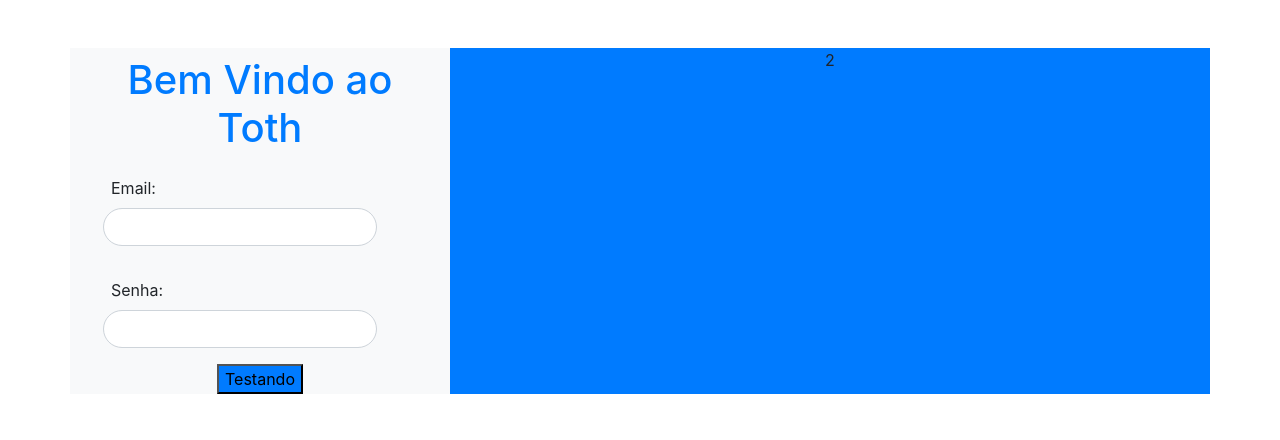
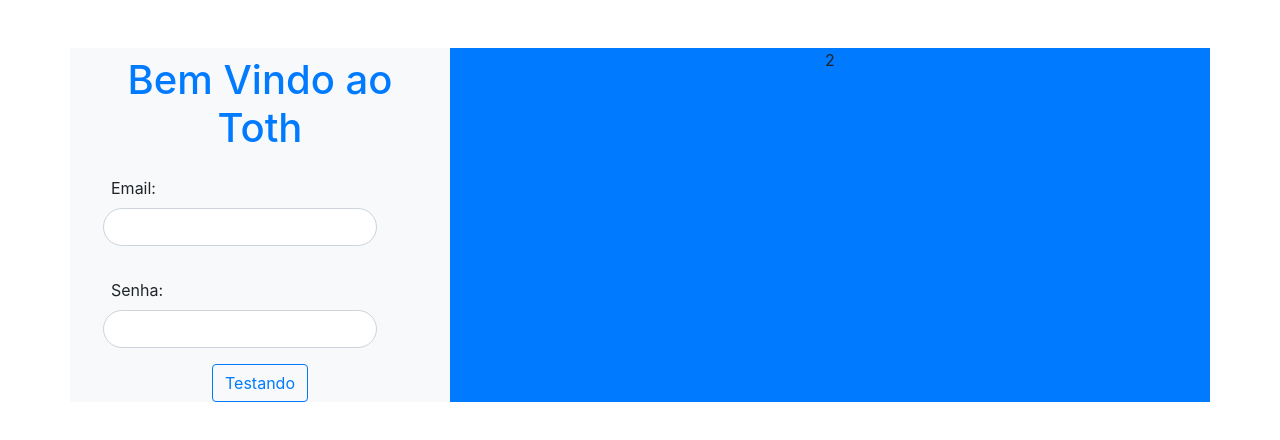
Before and after one commit to RickZzDev/Front-React-Toth, a React (Create React App) app: page / in a window 1280 px wide. Shown: the top 440 px of the page. Built offline with nearby package versions, Linux system fonts and the light colour scheme.

Commit message:
Arrumando botao v1

```diff
--- a/src/components/botao.js
+++ b/src/components/botao.js
@@ -4,7 +4,7 @@ class Botao extends Component {
 
     render() {
         return(
-            <input type="submit" value={this.props.value} className="btn btn-block form-control" className={this.props.color}/>
+            <input type="button" value={this.props.value}  className={this.props.color, " btn btn-outline-primary "}/>
         );
     }
 
```
